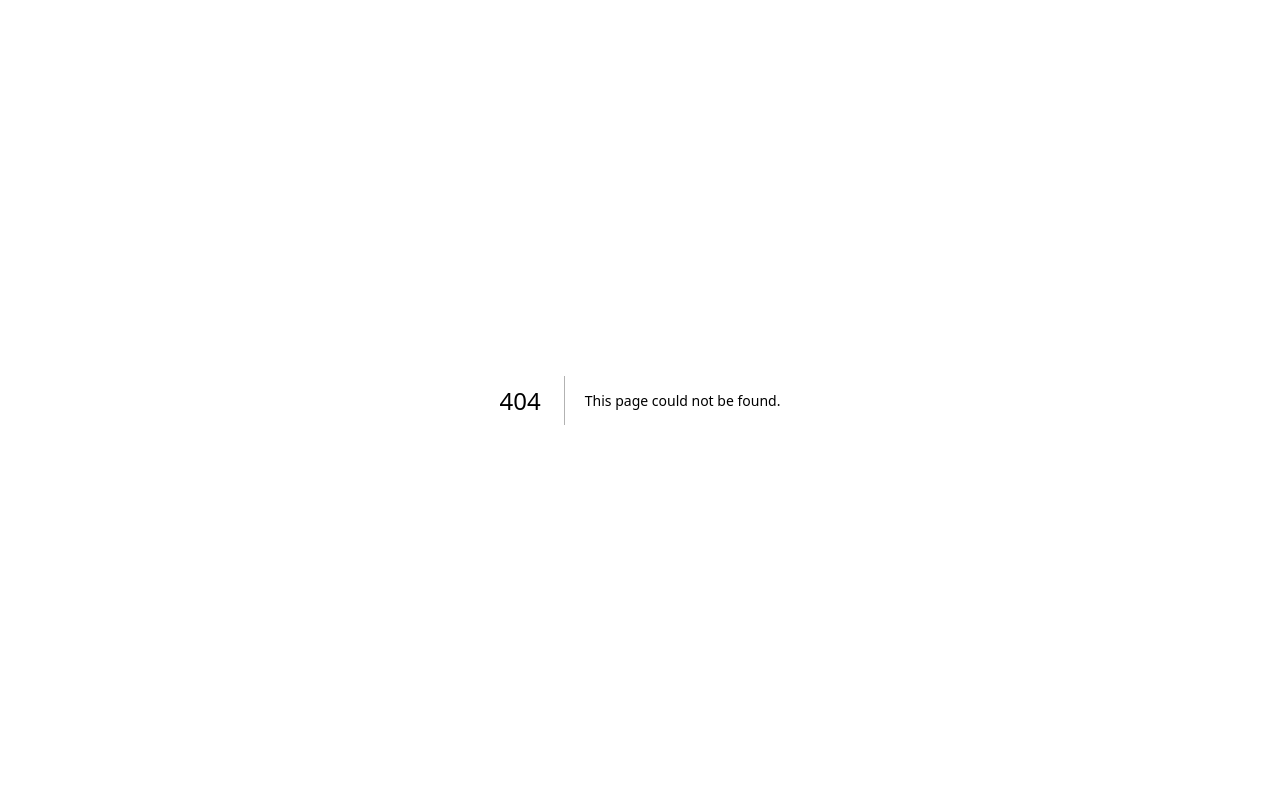
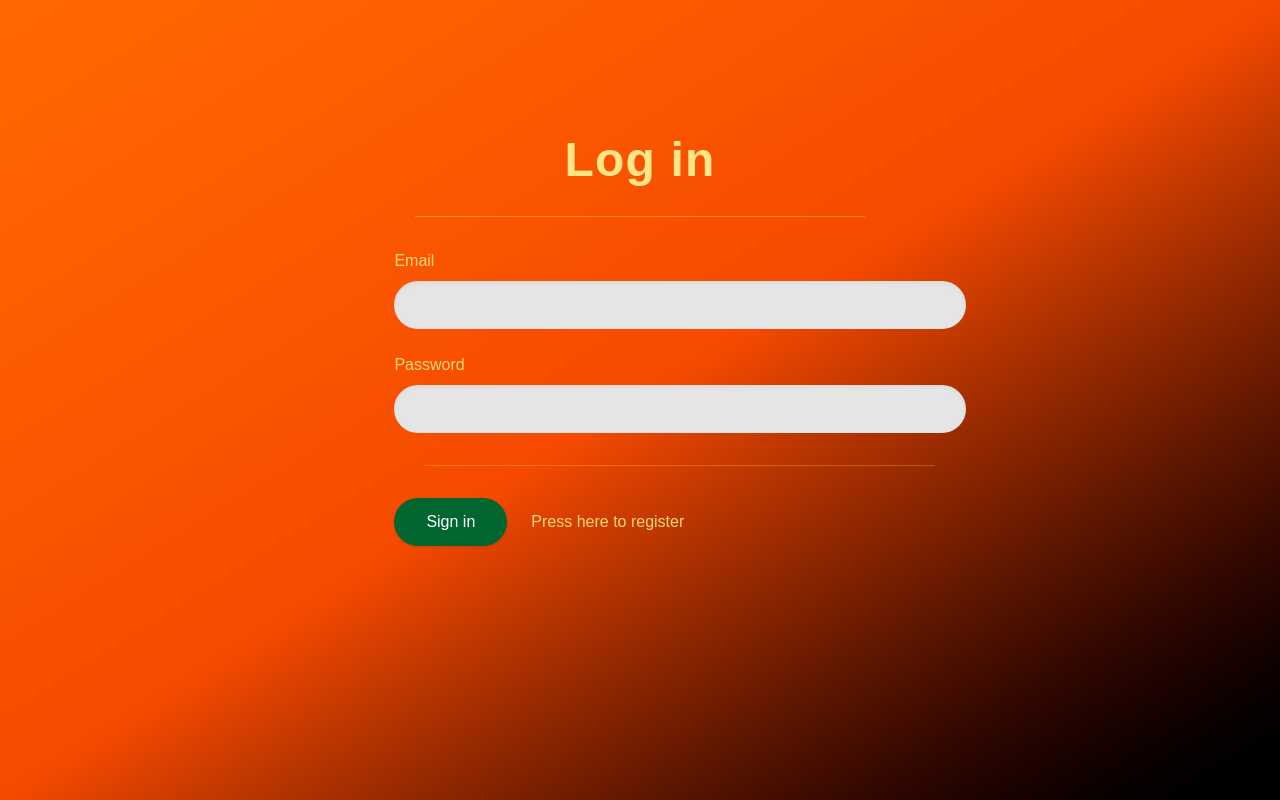
Before and after one commit to OliviaFlodkvist/codecoach-ai-learning-tool, a Next.js app: page /login in a window 1280 px wide. Before the commit this address had no page. Built offline with nearby package versions, Linux system fonts and the light colour scheme.

Commit message:
feat: add log in page

```diff
--- /dev/null
+++ b/src/app/login/page.tsx
@@ -0,0 +1,48 @@
+import Link from "next/link";
+
+export default function LoginPage() {
+  return (
+    <div className="min-h-screen w-full bg-gradient-to-br from-orange-500 via-orange-600 to-black">
+      <div className="mx-auto max-w-3xl px-6 py-16 md:py-24">
+        <div className="mx-auto w-full md:w-[680px] rounded-2xl bg-black/0 p-6 md:p-10">
+          <h1 className="text-center text-4xl md:text-5xl font-semibold tracking-wide text-amber-200">Log in</h1>
+
+          <div className="mx-auto mt-8 h-px w-[75%] bg-amber-300/40" />
+
+          <form className="mx-auto mt-8 w-full md:w-[680px]">
+            <label className="block text-amber-200/90 mb-2 ml-[8%]">Email</label>
+            <input
+              type="email"
+              className="mx-[8%] mb-6 w-[84%] rounded-full bg-neutral-200 text-neutral-900 placeholder-neutral-500 px-6 py-3 shadow-inner focus:outline-none focus:ring-2 focus:ring-amber-300"
+              placeholder=""
+            />
+
+            <label className="block text-amber-200/90 mb-2 ml-[8%]">Password</label>
+            <input
+              type="password"
+              className="mx-[8%] w-[84%] rounded-full bg-neutral-200 text-neutral-900 placeholder-neutral-500 px-6 py-3 shadow-inner focus:outline-none focus:ring-2 focus:ring-amber-300"
+              placeholder=""
+            />
+
+            <div className="mx-auto my-8 h-px w-[75%] bg-amber-300/30" />
+
+            <div className="flex items-center gap-6 px-[8%]">
+              <button
+                type="button"
+                className="rounded-full bg-green-800 px-8 py-3 text-white shadow hover:bg-green-700 focus:outline-none focus:ring-2 focus:ring-green-500"
+              >
+                Sign in
+              </button>
+              <Link
+                href="#"
+                className="text-amber-200/90 hover:text-amber-200 underline/0"
+              >
+                Press here to register
+              </Link>
+            </div>
+          </form>
+        </div>
+      </div>
+    </div>
+  );
+}
--- a/src/app/page.tsx
+++ b/src/app/page.tsx
@@ -1,9 +1,18 @@
 import Image from "next/image";
+import Link from "next/link";
 
 export default function Home() {
   return (
     <div className="min-h-screen flex items-center justify-center">
-      <h1 className="text-3xl font-bold text-blue-500">CodeCoach 🚀</h1>
+      <div className="text-center space-y-6">
+        <h1 className="text-3xl font-bold text-blue-500">CodeCoach 🚀</h1>
+        <Link
+          href="/login"
+          className="inline-block rounded-full bg-green-800 px-6 py-3 text-white hover:bg-green-700 transition"
+        >
+          Log in
+        </Link>
+      </div>
     </div>
   );
 }
```
